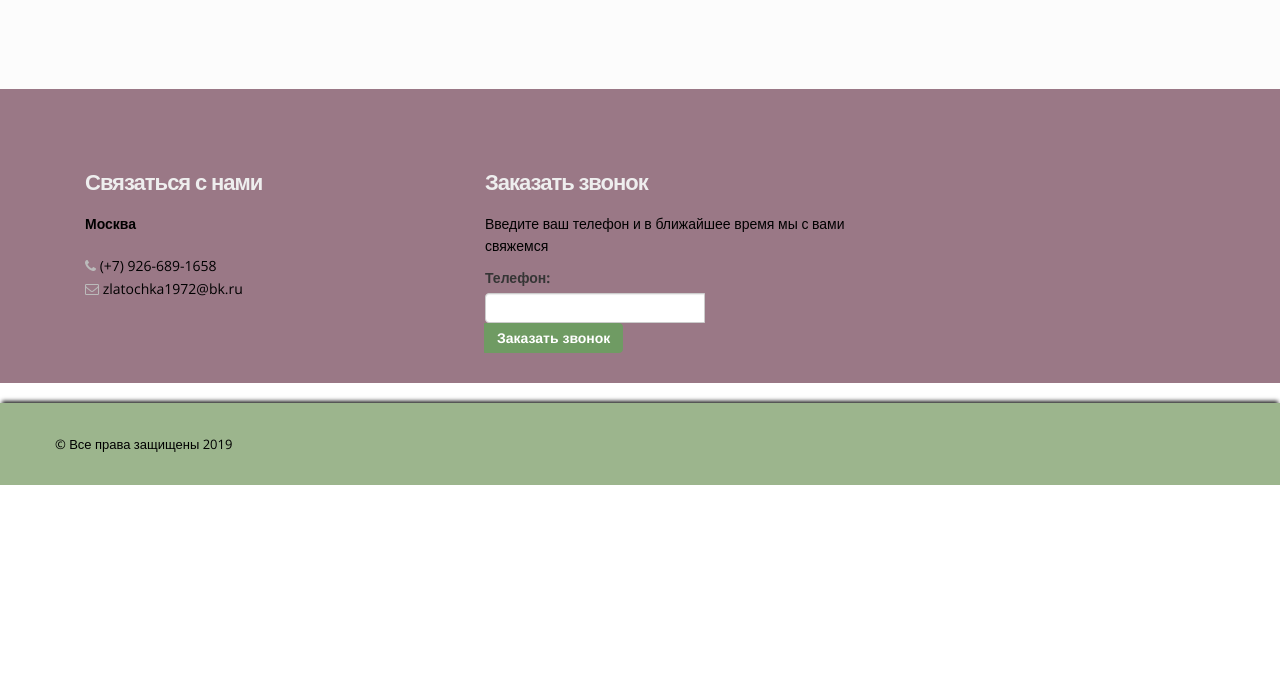
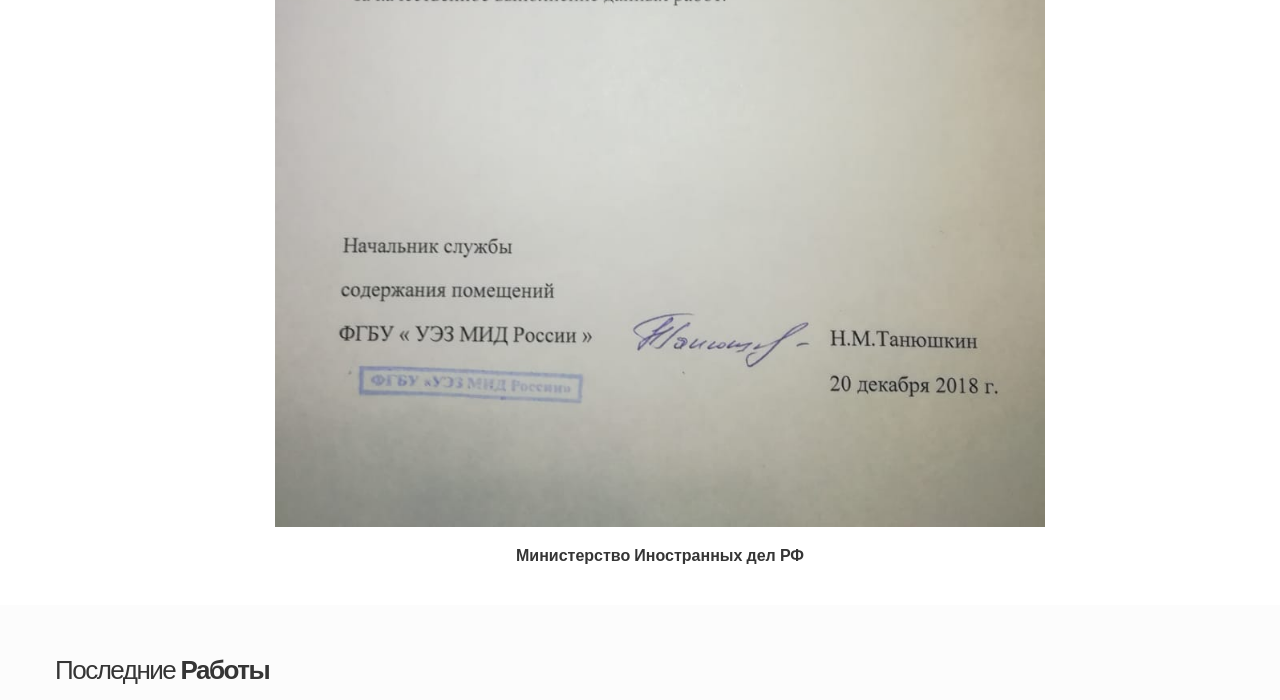
Before and after one commit to vskazke/QQlean, a Django app: page / in a window 1280 px wide. Shown: the part 2831-3531 px from the top of the page. Before the commit the page ends 3316 px from the top, so only its background shows below. Run offline with Django 3.2, Linux system fonts and the light colour scheme; some libraries are stand-ins or nearby versions.

Commit message:
Add comment

```diff
--- a/templates/index.html
+++ b/templates/index.html
@@ -206,7 +206,7 @@
                     <ul>
                       <li> Генеральная от 100 руб. м2</li>
                       <li> Уборка после ремонта от 100 руб. м2</li>
-                      <li> Поддерживающая уборка 1 раз в неделю от 2500 руб. кв</li>
+                      <li> Поддерживающая уборка 1 раз в неделю от 2500 руб. 1-комнатной квартиры</li>
                       <li> Уборка после пожара от 300 руб. м2</li>
                       <li> Поддерживающая уборка от 50 руб. м2</li>
                       <li> Генеральная уборка после съема квартиры от 100 руб. м2</li>
@@ -320,6 +320,14 @@
             <div class="blankline30"></div>
 
             <ul class="bxslider">
+              <li>
+                <blockquote>
+			    <div><img src="{% static 'img/IMG-20190514-WA0003.jpg' %}" alt="" /></div>
+                </blockquote>
+                <div class="testimonial-autor">
+                  <h4>Министерство Иностранных дел РФ</h4>
+                </div>
+              </li>
               <li>
                 <blockquote>
 			Первый раз пользовались услугами клининга. Сотрудники очень
```
Also changed, not shown: static/img/IMG-20190514-WA0003.jpg (added), 1 other file.
